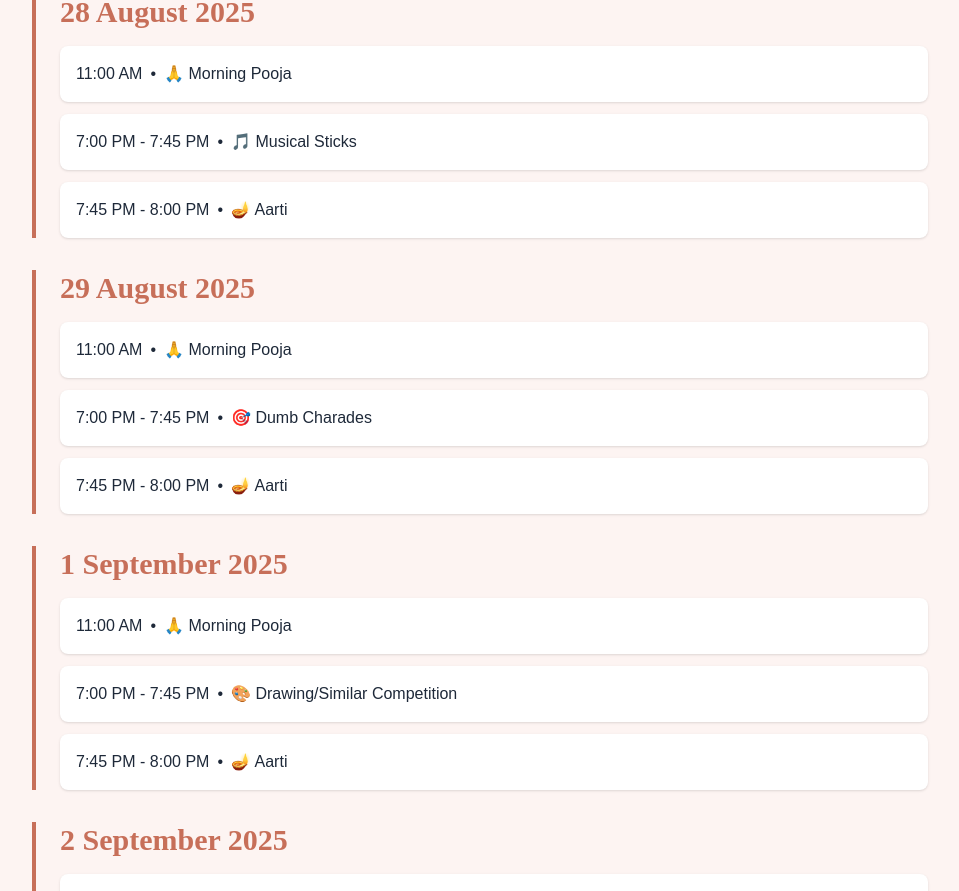
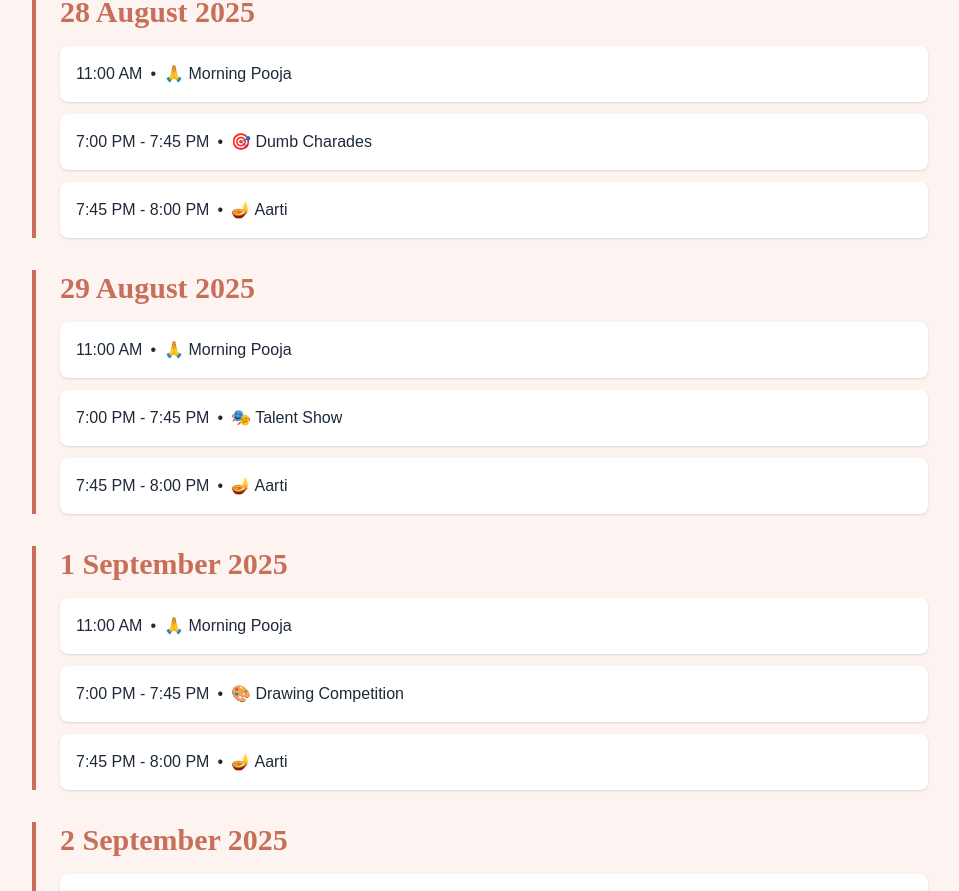
Before and after one commit to krishdepani/kc-ganesh-chaturthi, a Next.js app: page /schedule in a window 1280 px wide. Shown: the part 960-1851 px from the top of the page, without its empty margins (160-1119 px from the left). Built offline with nearby package versions, Linux system fonts and the light colour scheme.

Commit message:
Update page.tsx

```diff
--- a/src/app/schedule/page.tsx
+++ b/src/app/schedule/page.tsx
@@ -125,7 +125,7 @@ export default function SchedulePage() {
                         </span>
                         <span className="text-gray-800">•</span>
                         <span className="text-gray-800 font-medium">
-                          🎭 Talent Show
+                          🎵 Musical Sticks
                         </span>
                       </div>
                     </div>
@@ -179,7 +179,7 @@ export default function SchedulePage() {
                         </span>
                         <span className="text-gray-800">•</span>
                         <span className="text-gray-800 font-medium">
-                          🎵 Musical Sticks
+                          🎯 Dumb Charades
                         </span>
                       </div>
                     </div>
@@ -233,7 +233,7 @@ export default function SchedulePage() {
                         </span>
                         <span className="text-gray-800">•</span>
                         <span className="text-gray-800 font-medium">
-                          🎯 Dumb Charades
+                          🎭 Talent Show
                         </span>
                       </div>
                     </div>
@@ -287,7 +287,7 @@ export default function SchedulePage() {
                         </span>
                         <span className="text-gray-800">•</span>
                         <span className="text-gray-800 font-medium">
-                          🎨 Drawing/Similar Competition
+                          🎨 Drawing Competition
                         </span>
                       </div>
                     </div>
```
